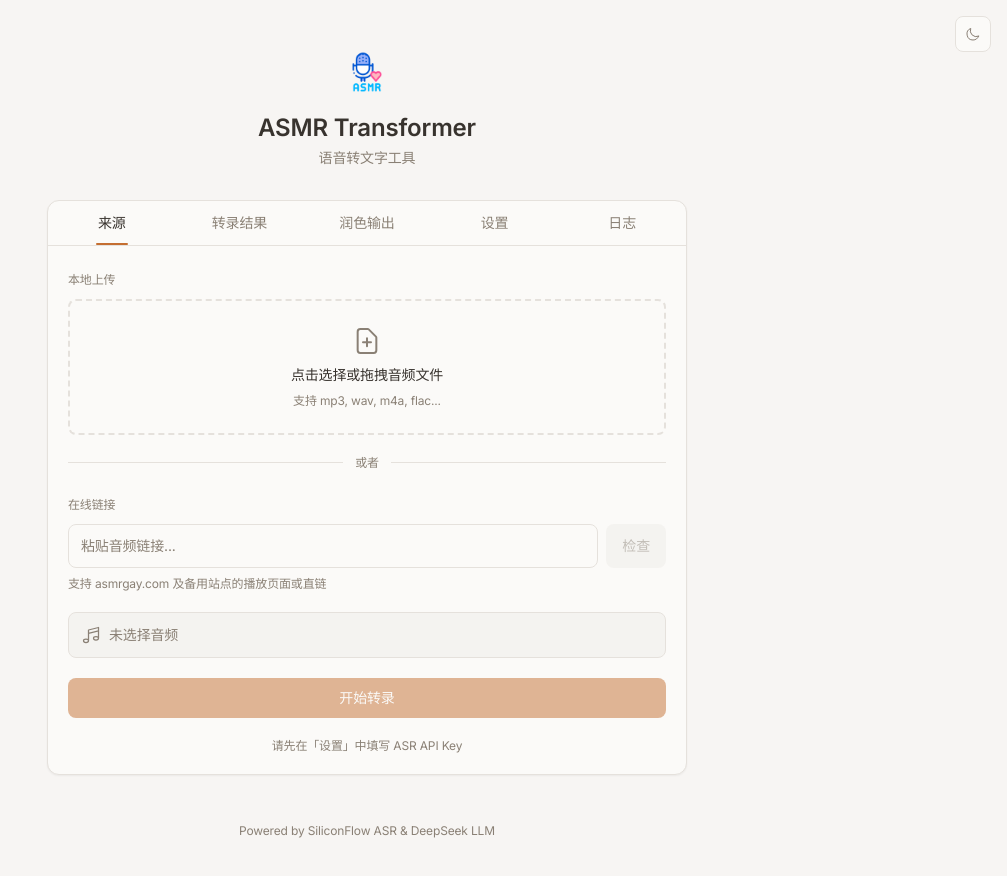
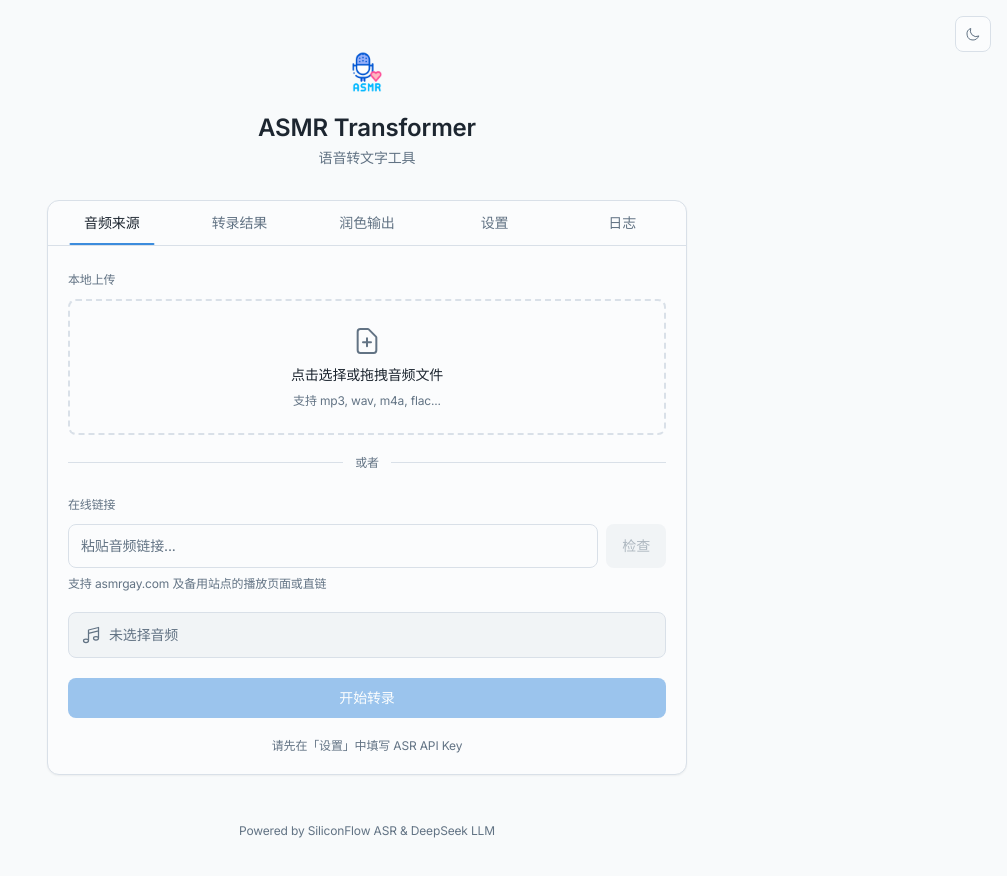
Before and after one commit to makoMakoGo/ASMR-Transformer, a Next.js app: page / in a window 1280 px wide. Shown: the top 876 px of the page, without its empty margins (273-1280 px from the left). Built offline with nearby package versions, Linux system fonts and the light colour scheme.

Commit message:
♻️ refactor: 配色方案从暖奶油色调整为清新蓝调
- CSS 变量全部改为 210° 蓝色调（匹配 Logo）
- Tab 标签 "来源" 改为 "音频来源"
- Tab 下划线宽度改为 2/3 比例

```diff
--- a/app/globals.css
+++ b/app/globals.css
@@ -4,53 +4,53 @@
 
 @layer base {
   :root {
-    /* Warm cream/beige palette inspired by Novel Proofer */
-    --background: 40 20% 96%;
-    --foreground: 30 10% 20%;
-    --card: 40 30% 98%;
-    --card-foreground: 30 10% 20%;
-    --popover: 40 30% 98%;
-    --popover-foreground: 30 10% 20%;
-    --primary: 25 60% 48%;
-    --primary-foreground: 40 30% 98%;
-    --secondary: 40 15% 92%;
-    --secondary-foreground: 30 10% 25%;
-    --muted: 40 15% 92%;
-    --muted-foreground: 30 8% 50%;
-    --accent: 25 60% 48%;
-    --accent-foreground: 40 30% 98%;
-    --destructive: 0 65% 55%;
+    /* 清新蓝调配色 - 匹配 Logo */
+    --background: 210 30% 98%;
+    --foreground: 210 25% 15%;
+    --card: 210 40% 99%;
+    --card-foreground: 210 25% 15%;
+    --popover: 210 40% 99%;
+    --popover-foreground: 210 25% 15%;
+    --primary: 210 70% 55%;
+    --primary-foreground: 0 0% 100%;
+    --secondary: 210 25% 94%;
+    --secondary-foreground: 210 25% 20%;
+    --muted: 210 20% 92%;
+    --muted-foreground: 210 15% 45%;
+    --accent: 340 65% 60%;
+    --accent-foreground: 0 0% 100%;
+    --destructive: 0 70% 55%;
     --destructive-foreground: 0 0% 100%;
-    --border: 35 15% 88%;
-    --input: 35 15% 88%;
-    --ring: 25 60% 48%;
+    --border: 210 25% 88%;
+    --input: 210 25% 88%;
+    --ring: 210 70% 55%;
     --radius: 0.5rem;
-    --scrollbar-thumb: rgba(120, 100, 90, 0.18);
-    --scrollbar-thumb-hover: rgba(120, 100, 90, 0.28);
+    --scrollbar-thumb: rgba(80, 120, 180, 0.18);
+    --scrollbar-thumb-hover: rgba(80, 120, 180, 0.28);
   }
 
   .dark {
-    --background: 30 15% 8%;
-    --foreground: 40 20% 92%;
-    --card: 30 12% 12%;
-    --card-foreground: 40 20% 92%;
-    --popover: 30 12% 12%;
-    --popover-foreground: 40 20% 92%;
-    --primary: 25 55% 55%;
-    --primary-foreground: 30 15% 8%;
-    --secondary: 30 10% 18%;
-    --secondary-foreground: 40 20% 92%;
-    --muted: 30 10% 18%;
-    --muted-foreground: 35 12% 55%;
-    --accent: 25 55% 55%;
-    --accent-foreground: 30 15% 8%;
+    --background: 210 30% 7%;
+    --foreground: 210 20% 92%;
+    --card: 210 25% 11%;
+    --card-foreground: 210 20% 92%;
+    --popover: 210 25% 11%;
+    --popover-foreground: 210 20% 92%;
+    --primary: 210 65% 60%;
+    --primary-foreground: 210 30% 7%;
+    --secondary: 210 20% 16%;
+    --secondary-foreground: 210 20% 92%;
+    --muted: 210 18% 18%;
+    --muted-foreground: 210 15% 55%;
+    --accent: 340 60% 65%;
+    --accent-foreground: 210 30% 7%;
     --destructive: 0 65% 55%;
     --destructive-foreground: 0 0% 100%;
-    --border: 30 10% 22%;
-    --input: 30 10% 22%;
-    --ring: 25 55% 55%;
-    --scrollbar-thumb: rgba(255, 255, 255, 0.12);
-    --scrollbar-thumb-hover: rgba(255, 255, 255, 0.20);
+    --border: 210 20% 20%;
+    --input: 210 20% 20%;
+    --ring: 210 65% 60%;
+    --scrollbar-thumb: rgba(140, 180, 230, 0.15);
+    --scrollbar-thumb-hover: rgba(140, 180, 230, 0.25);
   }
 
   * {
--- a/app/page.tsx
+++ b/app/page.tsx
@@ -698,7 +698,7 @@ export default function Home() {
   const filteredLogs = logFilter === 'all' ? logs : logs.filter((log) => log.type === logFilter)
 
   const mainTabs = [
-    { id: 'source' as const, label: '来源' },
+    { id: 'source' as const, label: '音频来源' },
     { id: 'transcription' as const, label: '转录结果' },
     { id: 'polish' as const, label: '润色输出' },
     { id: 'settings' as const, label: '设置' },
@@ -757,7 +757,7 @@ export default function Home() {
                 >
                   {tab.label}
                   {currentTab === tab.id && (
-                    <div className="absolute bottom-0 left-1/2 -translate-x-1/2 w-8 h-0.5 bg-primary rounded-full" />
+                    <div className="absolute bottom-0 left-1/2 -translate-x-1/2 w-2/3 h-0.5 bg-primary rounded-full" />
                   )}
                 </button>
               ))}
```
